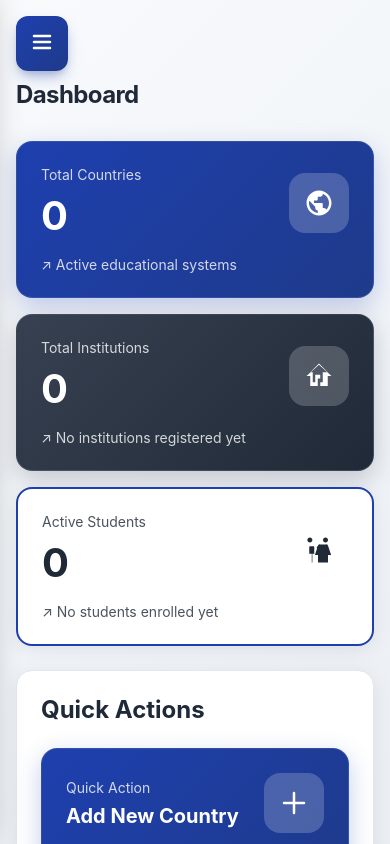
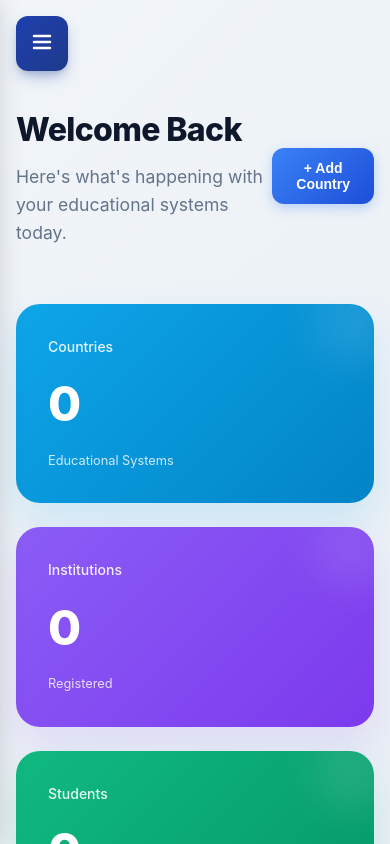
Before and after one commit to MuthoniGathiithi/admin-portal, a Next.js app: page /dashboard in a window 390 px wide. Shown: the top 844 px of the page. Built offline with nearby package versions, Linux system fonts and the light colour scheme.

Commit message:
redesign the whole UI

```diff
--- a/src/app/dashboard/page.js
+++ b/src/app/dashboard/page.js
@@ -3,55 +3,6 @@
 import React, { useState, useEffect } from 'react';
 import Link from 'next/link';
 import Sidebar from '../../components/Sidebar';
-
-
-const DashboardCard = ({ title, description, href, icon }) => (
-  <Link href={href} style={{ textDecoration: 'none' }}>
-    <div style={{
-      backgroundColor: 'white',
-      padding: '1.5rem',
-      borderRadius: '0.5rem',
-      border: '1px solid #e5e7eb',
-      cursor: 'pointer',
-      transition: 'all 0.2s ease-in-out'
-    }}
-    onMouseOver={(e) => {
-      e.currentTarget.style.borderColor = '#93c5fd';
-      e.currentTarget.style.boxShadow = '0 4px 6px -1px rgba(0, 0, 0, 0.1), 0 2px 4px -1px rgba(0, 0, 0, 0.06)';
-    }}
-    onMouseOut={(e) => {
-      e.currentTarget.style.borderColor = '#e5e7eb';
-      e.currentTarget.style.boxShadow = 'none';
-    }}>
-      <div style={{
-        display: 'flex',
-        alignItems: 'center',
-        gap: '1rem'
-      }}>
-        <div style={{
-          padding: '0.75rem',
-          backgroundColor: '#eff6ff',
-          borderRadius: '0.5rem'
-        }}>
-          {icon}
-        </div>
-        <div>
-          <h3 style={{
-            fontSize: '1.125rem',
-            fontWeight: '600',
-            color: '#000000',
-            margin: '0 0 0.25rem 0'
-          }}>{title}</h3>
-          <p style={{
-            color: '#6b7280',
-            fontSize: '0.875rem',
-            margin: 0
-          }}>{description}</p>
-        </div>
-      </div>
-    </div>
-  </Link>
-);
 
 export default function Dashboard() {
   const [activeItem, setActiveItem] = useState('dashboard');
@@ -82,7 +33,8 @@ export default function Dashboard() {
   return (
     <div style={{
       minHeight: '100vh',
-      background: 'linear-gradient(135deg, #f8fafc 0%, #e2e8f0 100%)'
+      background: 'linear-gradient(135deg, #f1f5f9 0%, #e2e8f0 100%)',
+      fontFamily: '-apple-system, BlinkMacSystemFont, "Segoe UI", Roboto, sans-serif'
     }}>
       <Sidebar activeItem={activeItem} setActiveItem={setActiveItem} />
 
@@ -91,127 +43,178 @@ export default function Dashboard() {
         padding: isMobile ? '1rem' : '2rem',
         paddingTop: isMobile ? '5rem' : '2rem'
       }}>
-        <div style={{ maxWidth: '1200px', margin: '0 auto' }}>
+        <div style={{ maxWidth: '1400px', margin: '0 auto' }}>
 
-          {/* Dashboard Overview */}
+          {/* Header Section */}
           <div style={{
-            marginBottom: '2rem'
+            display: 'flex',
+            justifyContent: 'space-between',
+            alignItems: 'center',
+            marginBottom: '2rem',
+            padding: '1.5rem 0'
           }}>
-            <h1 style={{
-              fontSize: isMobile ? '1.5rem' : '2rem',
-              fontWeight: '700',
-              color: '#1f2937',
-              marginBottom: '0.5rem',
-              letterSpacing: '-0.025em',
-              marginLeft: isMobile ? '0' : '-0.5rem'
+            <div>
+              <h1 style={{
+                fontSize: isMobile ? '2rem' : '2.5rem',
+                fontWeight: '800',
+                color: '#0f172a',
+                marginBottom: '0.5rem',
+                letterSpacing: '-0.02em'
+              }}>
+                Welcome Back
+              </h1>
+              <p style={{
+                fontSize: '1.1rem',
+                color: '#64748b',
+                margin: 0
+              }}>Here's what's happening with your educational systems today.</p>
+            </div>
+            <div style={{
+              display: 'flex',
+              gap: '1rem',
+              alignItems: 'center'
             }}>
-              Dashboard
-            </h1>
+              <button style={{
+                padding: '0.75rem 1.5rem',
+                background: 'linear-gradient(135deg, #3b82f6 0%, #1d4ed8 100%)',
+                color: 'white',
+                border: 'none',
+                borderRadius: '12px',
+                fontSize: '0.875rem',
+                fontWeight: '600',
+                cursor: 'pointer',
+                boxShadow: '0 4px 12px rgba(59, 130, 246, 0.3)',
+                transition: 'all 0.2s ease'
+              }}
+              onClick={() => window.location.href = '/reference/countries/create'}
+              >+ Add Country</button>
+            </div>
           </div>
 
-          {/* Statistics Cards */}
+          {/* Modern Stats Grid */}
           <div style={{
             display: 'grid',
-            gridTemplateColumns: isMobile ? '1fr' : 'repeat(auto-fit, minmax(280px, 1fr))',
-            gap: isMobile ? '1rem' : '1.5rem',
-            marginBottom: isMobile ? '1.5rem' : '2rem'
+            gridTemplateColumns: isMobile ? '1fr' : 'repeat(4, 1fr)',
+            gap: '1.5rem',
+            marginBottom: '3rem'
           }}>
+            {/* Countries Card */}
             <div style={{
-              background: 'linear-gradient(135deg, #1e40af 0%, #1e3a8a 100%)',
-              padding: isMobile ? '1.5rem' : '2rem',
-              borderRadius: '16px',
+              background: 'linear-gradient(135deg, #0ea5e9 0%, #0284c7 100%)',
+              padding: '2rem',
+              borderRadius: '24px',
               color: 'white',
-              boxShadow: '0 8px 25px rgba(30, 64, 175, 0.25)',
-              border: '1px solid rgba(255, 255, 255, 0.1)'
+              boxShadow: '0 20px 40px rgba(14, 165, 233, 0.15)',
+              position: 'relative',
+              overflow: 'hidden',
+              transform: isLoaded ? 'translateY(0)' : 'translateY(20px)',
+              opacity: isLoaded ? 1 : 0,
+              transition: 'all 0.6s ease'
             }}>
-              <div style={{ display: 'flex', alignItems: 'center', justifyContent: 'space-between', marginBottom: '1rem' }}>
-                <div>
-                  <div style={{ fontSize: '0.875rem', opacity: 0.8, marginBottom: '0.5rem' }}>Total Countries</div>
-                  <div style={{ fontSize: '2.5rem', fontWeight: '700' }}>{countries.length}</div>
-                </div>
-                <div style={{
-                  width: '60px',
-                  height: '60px',
-                  backgroundColor: 'rgba(255, 255, 255, 0.2)',
-                  borderRadius: '16px',
-                  display: 'flex',
-                  alignItems: 'center',
-                  justifyContent: 'center',
-                  backdropFilter: 'blur(10px)'
-                }}>
-                  <svg style={{ width: '30px', height: '30px' }} fill="currentColor" viewBox="0 0 24 24">
-                    <path d="M12 2C6.48 2 2 6.48 2 12s4.48 10 10 10 10-4.48 10-10S17.52 2 12 2zM11 19.93c-3.94-.49-7-3.85-7-7.93 0-.62.08-1.21.21-1.79L9 15v1c0 1.1.9 2 2 2v1.93zm6.9-2.54c-.26-.81-1-1.39-1.9-1.39h-1v-3c0-.55-.45-1-1-1H8v-2h2c.55 0 1-.45 1-1V7h2c1.1 0 2-.9 2-2v-.41c2.93 1.19 5 4.06 5 7.41 0 2.08-.8 3.97-2.1 5.39z"/>
-                  </svg>
-                </div>
-              </div>
-              <div style={{ fontSize: '0.875rem', opacity: 0.8 }}>
-                ↗ Active educational systems
+              <div style={{
+                position: 'absolute',
+                top: '-20px',
+                right: '-20px',
+                width: '80px',
+                height: '80px',
+                background: 'rgba(255, 255, 255, 0.1)',
+                borderRadius: '50%',
+                filter: 'blur(20px)'
+              }} />
+              <div style={{ position: 'relative', zIndex: 1 }}>
+                <div style={{ fontSize: '0.875rem', opacity: 0.9, marginBottom: '0.5rem', fontWeight: '500' }}>Countries</div>
+                <div style={{ fontSize: '3rem', fontWeight: '800', marginBottom: '0.5rem' }}>{countries.length}</div>
+                <div style={{ fontSize: '0.8rem', opacity: 0.8 }}>Educational Systems</div>
               </div>
             </div>
 
+            {/* Institutions Card */}
             <div style={{
-              background: 'linear-gradient(135deg, #374151 0%, #1f2937 100%)',
-              padding: isMobile ? '1.5rem' : '2rem',
-              borderRadius: '16px',
+              background: 'linear-gradient(135deg, #8b5cf6 0%, #7c3aed 100%)',
+              padding: '2rem',
+              borderRadius: '24px',
               color: 'white',
-              boxShadow: '0 8px 25px rgba(55, 65, 81, 0.25)',
-              border: '1px solid rgba(255, 255, 255, 0.1)'
+              boxShadow: '0 20px 40px rgba(139, 92, 246, 0.15)',
+              position: 'relative',
+              overflow: 'hidden',
+              transform: isLoaded ? 'translateY(0)' : 'translateY(20px)',
+              opacity: isLoaded ? 1 : 0,
+              transition: 'all 0.6s ease 0.1s'
             }}>
-              <div style={{ display: 'flex', alignItems: 'center', justifyContent: 'space-between', marginBottom: '1rem' }}>
-                <div>
-                  <div style={{ fontSize: '0.875rem', opacity: 0.8, marginBottom: '0.5rem' }}>Total Institutions</div>
-                  <div style={{ fontSize: '2.5rem', fontWeight: '700' }}>0</div>
-                </div>
-                <div style={{
-                  width: '60px',
-                  height: '60px',
-                  backgroundColor: 'rgba(255, 255, 255, 0.2)',
-                  borderRadius: '16px',
-                  display: 'flex',
-                  alignItems: 'center',
-                  justifyContent: 'center',
-                  backdropFilter: 'blur(10px)'
-                }}>
-                  <svg style={{ width: '30px', height: '30px' }} fill="currentColor" viewBox="0 0 24 24">
-                    <path d="M12 3L2 12h3v8h6v-6h2v6h6v-8h3L12 3zm5 6h-2v8h-2v-6H9v6H7v-8H5l7-7 7 7h-2z"/>
-                  </svg>
-                </div>
-              </div>
-              <div style={{ fontSize: '0.875rem', opacity: 0.8 }}>
-                ↗ No institutions registered yet
+              <div style={{
+                position: 'absolute',
+                top: '-20px',
+                right: '-20px',
+                width: '80px',
+                height: '80px',
+                background: 'rgba(255, 255, 255, 0.1)',
+                borderRadius: '50%',
+                filter: 'blur(20px)'
+              }} />
+              <div style={{ position: 'relative', zIndex: 1 }}>
+                <div style={{ fontSize: '0.875rem', opacity: 0.9, marginBottom: '0.5rem', fontWeight: '500' }}>Institutions</div>
+                <div style={{ fontSize: '3rem', fontWeight: '800', marginBottom: '0.5rem' }}>0</div>
+                <div style={{ fontSize: '0.8rem', opacity: 0.8 }}>Registered</div>
               </div>
             </div>
 
+            {/* Students Card */}
             <div style={{
-              background: 'white',
-              padding: isMobile ? '1.5rem' : '2rem',
-              borderRadius: '16px',
-              color: '#1f2937',
-              boxShadow: '0 4px 20px rgba(0, 0, 0, 0.08)',
-              border: '2px solid #1e40af'
+              background: 'linear-gradient(135deg, #10b981 0%, #059669 100%)',
+              padding: '2rem',
+              borderRadius: '24px',
+              color: 'white',
+              boxShadow: '0 20px 40px rgba(16, 185, 129, 0.15)',
+              position: 'relative',
+              overflow: 'hidden',
+              transform: isLoaded ? 'translateY(0)' : 'translateY(20px)',
+              opacity: isLoaded ? 1 : 0,
+              transition: 'all 0.6s ease 0.2s'
             }}>
-              <div style={{ display: 'flex', alignItems: 'center', justifyContent: 'space-between', marginBottom: '1rem' }}>
-                <div>
-                  <div style={{ fontSize: '0.875rem', opacity: 0.8, marginBottom: '0.5rem' }}>Active Students</div>
-                  <div style={{ fontSize: '2.5rem', fontWeight: '700' }}>0</div>
-                </div>
-                <div style={{
-                  width: '60px',
-                  height: '60px',
-                  backgroundColor: 'rgba(255, 255, 255, 0.2)',
-                  borderRadius: '16px',
-                  display: 'flex',
-                  alignItems: 'center',
-                  justifyContent: 'center',
-                  backdropFilter: 'blur(10px)'
-                }}>
-                  <svg style={{ width: '30px', height: '30px' }} fill="currentColor" viewBox="0 0 24 24">
-                    <path d="M16 4c0-1.11.89-2 2-2s2 .89 2 2-.89 2-2 2-2-.89-2-2zm4 18v-6h2.5l-2.54-7.63A1.5 1.5 0 0 0 18.5 7.5h-5A1.5 1.5 0 0 0 12.04 8.37L9.5 16H12v6h8zM12.5 11.5c.83 0 1.5-.67 1.5-1.5s-.67-1.5-1.5-1.5S11 9.17 11 10s.67 1.5 1.5 1.5zM5.5 6c1.11 0 2-.89 2-2s-.89-2-2-2-2 .89-2 2 .89 2 2 2zm2 16v-7H9V9.5c0-.28-.22-.5-.5-.5h-3c-.28 0-.5.22-.5.5V15H7v7h.5z"/>
-                  </svg>
-                </div>
+              <div style={{
+                position: 'absolute',
+                top: '-20px',
+                right: '-20px',
+                width: '80px',
+                height: '80px',
+                background: 'rgba(255, 255, 255, 0.1)',
+                borderRadius: '50%',
+                filter: 'blur(20px)'
+              }} />
+              <div style={{ position: 'relative', zIndex: 1 }}>
+                <div style={{ fontSize: '0.875rem', opacity: 0.9, marginBottom: '0.5rem', fontWeight: '500' }}>Students</div>
+                <div style={{ fontSize: '3rem', fontWeight: '800', marginBottom: '0.5rem' }}>0</div>
+                <div style={{ fontSize: '0.8rem', opacity: 0.8 }}>Active</div>
               </div>
-              <div style={{ fontSize: '0.875rem', opacity: 0.8 }}>
-                ↗ No students enrolled yet
+            </div>
+
+            {/* Performance Card */}
+            <div style={{
+              background: 'linear-gradient(135deg, #f59e0b 0%, #d97706 100%)',
+              padding: '2rem',
+              borderRadius: '24px',
+              color: 'white',
+              boxShadow: '0 20px 40px rgba(245, 158, 11, 0.15)',
+              position: 'relative',
+              overflow: 'hidden',
+              transform: isLoaded ? 'translateY(0)' : 'translateY(20px)',
+              opacity: isLoaded ? 1 : 0,
+              transition: 'all 0.6s ease 0.3s'
+            }}>
+              <div style={{
+                position: 'absolute',
+                top: '-20px',
+                right: '-20px',
+                width: '80px',
+                height: '80px',
+                background: 'rgba(255, 255, 255, 0.1)',
+                borderRadius: '50%',
+                filter: 'blur(20px)'
+              }} />
+              <div style={{ position: 'relative', zIndex: 1 }}>
+                <div style={{ fontSize: '0.875rem', opacity: 0.9, marginBottom: '0.5rem', fontWeight: '500' }}>Performance</div>
+                <div style={{ fontSize: '3rem', fontWeight: '800', marginBottom: '0.5rem' }}>98%</div>
+                <div style={{ fontSize: '0.8rem', opacity: 0.8 }}>System Health</div>
               </div>
             </div>
           </div>
--- a/src/app/globals.css
+++ b/src/app/globals.css
@@ -1,3 +1,83 @@
+/* Import Inter font */
+@import url('https://fonts.googleapis.com/css2?family=Inter:wght@300;400;500;600;700;800;900&display=swap');
+
+/* CSS Custom Properties - Modern Design System */
+:root {
+  /* Colors */
+  --primary-50: #eef2ff;
+  --primary-100: #e0e7ff;
+  --primary-500: #6366f1;
+  --primary-600: #4f46e5;
+  --primary-700: #4338ca;
+  --primary-800: #3730a3;
+  --primary-900: #312e81;
+
+  --secondary-500: #8b5cf6;
+  --secondary-600: #7c3aed;
+
+  --success-500: #10b981;
+  --success-600: #059669;
+
+  --warning-500: #f59e0b;
+  --warning-600: #d97706;
+
+  --error-500: #ef4444;
+  --error-600: #dc2626;
+
+  --gray-50: #f9fafb;
+  --gray-100: #f3f4f6;
+  --gray-200: #e5e7eb;
+  --gray-300: #d1d5db;
+  --gray-400: #9ca3af;
+  --gray-500: #6b7280;
+  --gray-600: #4b5563;
+  --gray-700: #374151;
+  --gray-800: #1f2937;
+  --gray-900: #111827;
+
+  /* Typography */
+  --font-family: 'Inter', -apple-system, BlinkMacSystemFont, 'Segoe UI', sans-serif;
+  --font-size-xs: 0.75rem;
+  --font-size-sm: 0.875rem;
+  --font-size-base: 1rem;
+  --font-size-lg: 1.125rem;
+  --font-size-xl: 1.25rem;
+  --font-size-2xl: 1.5rem;
+  --font-size-3xl: 1.875rem;
+  --font-size-4xl: 2.25rem;
+
+  /* Spacing */
+  --space-1: 0.25rem;
+  --space-2: 0.5rem;
+  --space-3: 0.75rem;
+  --space-4: 1rem;
+  --space-5: 1.25rem;
+  --space-6: 1.5rem;
+  --space-8: 2rem;
+  --space-10: 2.5rem;
+  --space-12: 3rem;
+  --space-16: 4rem;
+
+  /* Border Radius */
+  --radius-sm: 0.375rem;
+  --radius-md: 0.5rem;
+  --radius-lg: 0.75rem;
+  --radius-xl: 1rem;
+  --radius-2xl: 1.5rem;
+
+  /* Shadows */
+  --shadow-sm: 0 1px 2px 0 rgb(0 0 0 / 0.05);
+  --shadow-md: 0 4px 6px -1px rgb(0 0 0 / 0.1), 0 2px 4px -2px rgb(0 0 0 / 0.1);
+  --shadow-lg: 0 10px 15px -3px rgb(0 0 0 / 0.1), 0 4px 6px -4px rgb(0 0 0 / 0.1);
+  --shadow-xl: 0 20px 25px -5px rgb(0 0 0 / 0.1), 0 8px 10px -6px rgb(0 0 0 / 0.1);
+  --shadow-2xl: 0 25px 50px -12px rgb(0 0 0 / 0.25);
+
+  /* Transitions */
+  --transition-fast: 150ms cubic-bezier(0.4, 0, 0.2, 1);
+  --transition-normal: 300ms cubic-bezier(0.4, 0, 0.2, 1);
+  --transition-slow: 500ms cubic-bezier(0.4, 0, 0.2, 1);
+}
+
 /* Reset and base styles */
 * {
   margin: 0;
@@ -7,15 +87,20 @@
 
 html {
   height: 100%;
+  scroll-behavior: smooth;
 }
 
 body {
   height: 100%;
   margin: 0;
   padding: 0;
-  font-family: -apple-system, BlinkMacSystemFont, 'Segoe UI', Roboto, 'Helvetica Neue', Arial, sans-serif;
-  background: #ffffff;
-  color: #171717;
+  font-family: var(--font-family);
+  font-size: var(--font-size-base);
+  line-height: 1.6;
+  background: linear-gradient(135deg, var(--gray-50) 0%, #ffffff 100%);
+  color: var(--gray-900);
+  -webkit-font-smoothing: antialiased;
+  -moz-osx-font-smoothing: grayscale;
 }
 
 /* Smooth scrolling for the entire application */
@@ -25,64 +110,109 @@ html {
 
 /* Custom scrollbar styling */
 ::-webkit-scrollbar {
-  width: 8px;
+  width: 6px;
 }
 
 ::-webkit-scrollbar-track {
-  background: #f1f1f1;
+  background: var(--gray-100);
+  border-radius: var(--radius-sm);
 }
 
 ::-webkit-scrollbar-thumb {
-  background: #c1c1c1;
-  border-radius: 4px;
+  background: var(--gray-300);
+  border-radius: var(--radius-sm);
+  transition: var(--transition-fast);
 }
 
 ::-webkit-scrollbar-thumb:hover {
-  background: #a8a8a8;
+  background: var(--gray-400);
 }
 
-/* Smooth transitions for all interactive elements */
-* {
-  transition: all 0.2s ease-in-out;
+/* Modern Component Classes */
+.btn {
+  display: inline-flex;
+  align-items: center;
+  justify-content: center;
+  gap: var(--space-2);
+  padding: var(--space-3) var(--space-6);
+  border: none;
+  border-radius: var(--radius-xl);
+  font-family: var(--font-family);
+  font-size: var(--font-size-sm);
+  font-weight: 600;
+  line-height: 1;
+  text-decoration: none;
+  cursor: pointer;
+  transition: var(--transition-normal);
+  box-shadow: var(--shadow-sm);
 }
 
-
-/* Mobile-first responsive utilities */
-@media (max-width: 768px) {
-  .mobile-hidden {
-    display: none !important;
+.btn-primary {
+  background: linear-gradient(135deg, var(--primary-500) 0%, var(--primary-600) 100%);
+  color: white;
 }
 
-  .mobile-full-width {
-    width: 100% !important;
+.btn-primary:hover {
+  background: linear-gradient(135deg, var(--primary-600) 0%, var(--primary-700) 100%);
+  transform: translateY(-1px);
+  box-shadow: var(--shadow-lg);
 }
 
-  .mobile-padding {
-    padding: 1rem !important;
+.btn-secondary {
+  background: linear-gradient(135deg, var(--secondary-500) 0%, var(--secondary-600) 100%);
+  color: white;
 }
 
-  .mobile-text-sm {
-    font-size: 0.875rem !important;
+.btn-secondary:hover {
+  background: linear-gradient(135deg, var(--secondary-600) 0%, var(--secondary-600) 100%);
+  transform: translateY(-1px);
+  box-shadow: var(--shadow-lg);
 }
 
-  .mobile-margin-reduced {
-    margin: 0.5rem !important;
-  }
+.card {
+  background: rgba(255, 255, 255, 0.8);
+  backdrop-filter: blur(20px);
+  border: 1px solid var(--gray-200);
+  border-radius: var(--radius-2xl);
+  box-shadow: var(--shadow-lg);
+  transition: var(--transition-normal);
 }
 
-/* Responsive layout adjustments */
+.card:hover {
+  box-shadow: var(--shadow-xl);
+  transform: translateY(-2px);
+}
+
+.input {
+  width: 100%;
+  padding: var(--space-4) var(--space-4);
+  border: 2px solid var(--gray-200);
+  border-radius: var(--radius-xl);
+  font-family: var(--font-family);
+  font-size: var(--font-size-sm);
+  background: rgba(255, 255, 255, 0.8);
+  backdrop-filter: blur(10px);
+  transition: var(--transition-fast);
+}
+
+.input:focus {
+  outline: none;
+  border-color: var(--primary-500);
+  box-shadow: 0 0 0 3px rgba(99, 102, 241, 0.1);
+  background: white;
+}
+
+/* Layout */
 .main-content {
   margin-left: 280px;
-  transition: margin-left 0.3s ease-in-out;
+  transition: margin-left var(--transition-normal);
+  min-height: 100vh;
 }
 
+/* Animations */
 @keyframes spin {
-  from {
-    transform: rotate(0deg);
-  }
-  to {
-    transform: rotate(360deg);
-  }
+  from { transform: rotate(0deg); }
+  to { transform: rotate(360deg); }
 }
 
 @keyframes fadeIn {
@@ -108,33 +238,58 @@ html {
 }
 
 @keyframes pulse {
-  0%, 100% {
-    opacity: 1;
+  0%, 100% { opacity: 1; }
+  50% { opacity: 0.5; }
 }
-  50% {
-    opacity: 0.5;
+
+@keyframes float {
+  0%, 100% { transform: translateY(0px); }
+  50% { transform: translateY(-10px); }
+}
+
+.animate-fadeIn { animation: fadeIn 0.6s ease-out; }
+.animate-slideIn { animation: slideIn 0.4s ease-out; }
+.animate-pulse { animation: pulse 2s infinite; }
+.animate-float { animation: float 3s ease-in-out infinite; }
+
+/* Responsive Design */
+@media (max-width: 768px) {
+  .main-content {
+    margin-left: 0;
+    padding-top: var(--space-16);
+  }
+
+  .mobile-hidden { display: none !important; }
+  .mobile-full-width { width: 100% !important; }
+  .mobile-padding { padding: var(--space-4) !important; }
+  .mobile-text-sm { font-size: var(--font-size-sm) !important; }
+
+  .btn {
+    min-height: 44px;
+    min-width: 44px;
+    padding: var(--space-4) var(--space-6);
   }
 }
 
-.animate-fadeIn {
-  animation: fadeIn 0.5s ease-out;
-}
+/* Utility Classes */
+.text-center { text-align: center; }
+.text-left { text-align: left; }
+.text-right { text-align: right; }
 
-.animate-slideIn {
-  animation: slideIn 0.3s ease-out;
-}
+.flex { display: flex; }
+.flex-col { flex-direction: column; }
+.items-center { align-items: center; }
+.justify-center { justify-content: center; }
+.justify-between { justify-content: space-between; }
 
-@media (max-width: 768px) {
-  .main-content {
-    margin-left: 0;
-    padding-top: 4rem;
-  }
-}
+.gap-2 { gap: var(--space-2); }
+.gap-4 { gap: var(--space-4); }
+.gap-6 { gap: var(--space-6); }
 
-/* Touch-friendly buttons */
-@media (max-width: 768px) {
-  button, .button {
-    min-height: 44px;
-    min-width: 44px;
-  }
-}
+.p-4 { padding: var(--space-4); }
+.p-6 { padding: var(--space-6); }
+.p-8 { padding: var(--space-8); }
+
+.m-4 { margin: var(--space-4); }
+.mb-4 { margin-bottom: var(--space-4); }
+.mb-6 { margin-bottom: var(--space-6); }
--- a/src/app/page.js
+++ b/src/app/page.js
@@ -49,8 +49,8 @@ export default function LoginPage() {
     // Save user email to localStorage for profile display
     localStorage.setItem('userEmail', formData.email);
 
-    // Immediate redirect without loading state
-    window.location.href = '/dashboard';
+    // Redirect to reference/countries as shown in wireframe
+    window.location.href = '/reference/countries';
   };
 
   return (
--- a/src/components/Breadcrumb.js
+++ b/src/components/Breadcrumb.js
@@ -1,4 +1,4 @@
-'use client';
+/home/muthoni-gathiithi/Pictures/Screenshots/Screenshot from 2025-09-08 21-39-29.png'use client';
 
 import Link from 'next/link';
 
```
Also changed, not shown: src/components/Sidebar.js (+62 -47 lines). Lines whose indentation alone changed are shown as unchanged.
